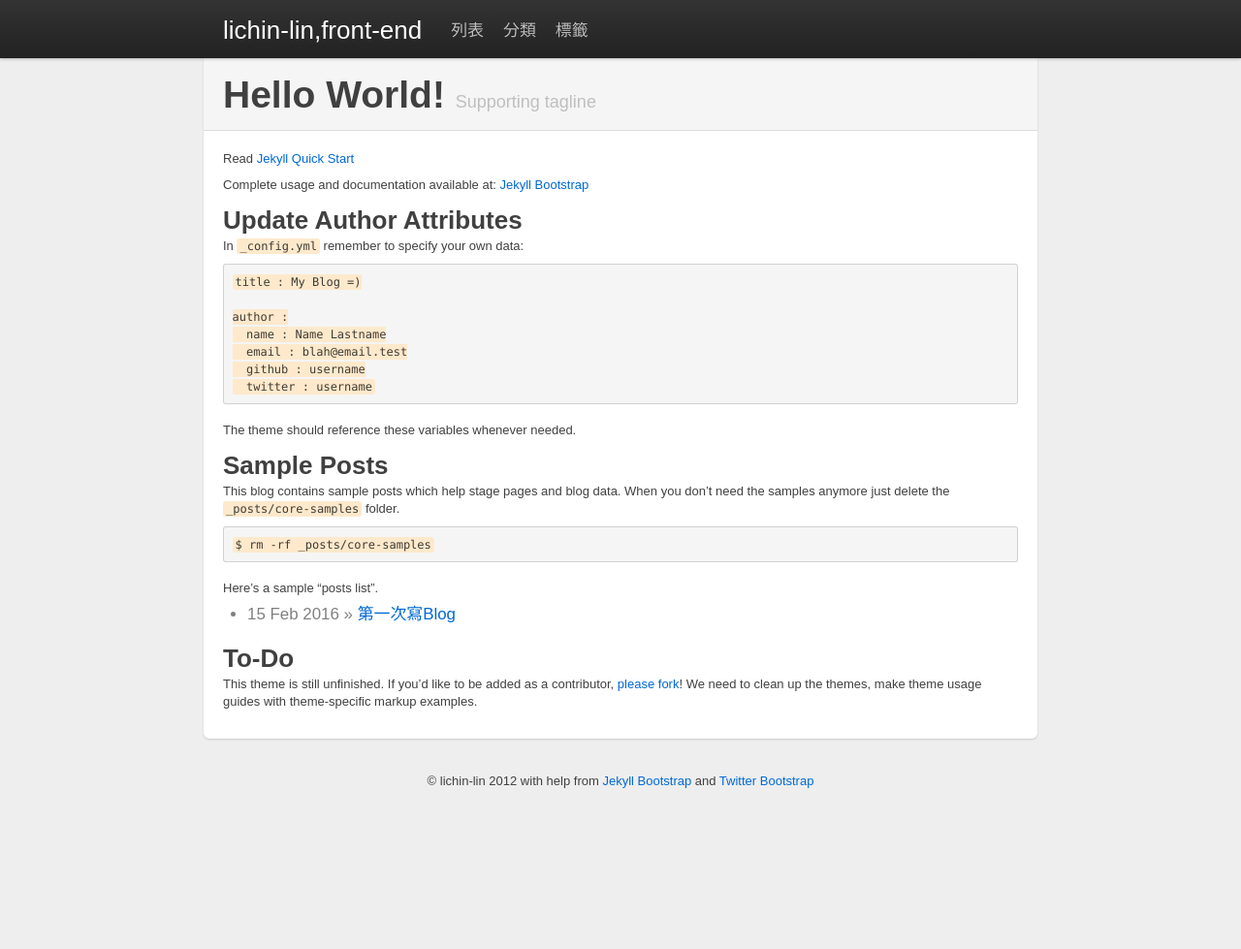
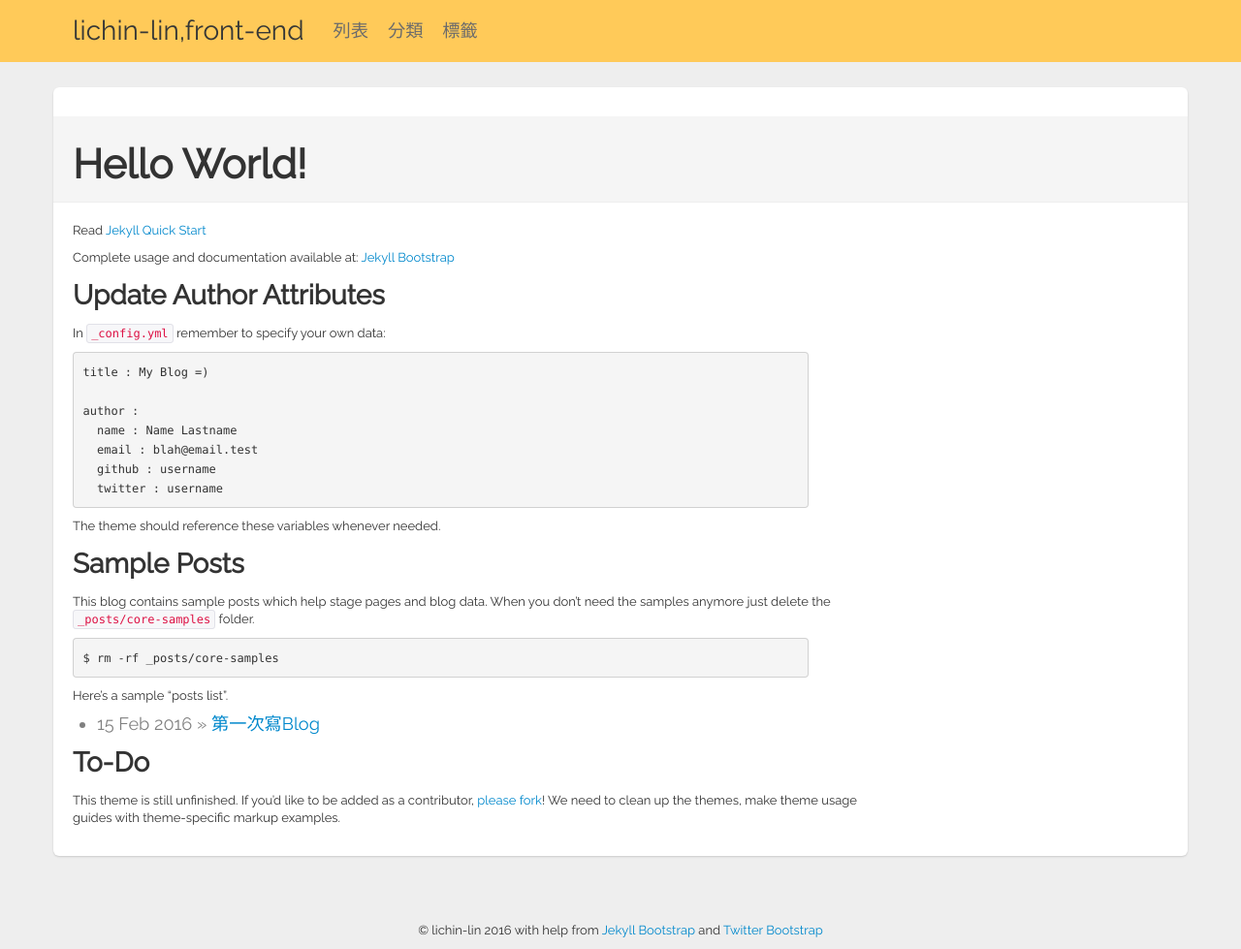
Before and after one commit to lichin-lin/lichin-lin.github.io, a Jekyll site: the page built from index.md, in a window 1280 px wide and 979 px high. Shown: the whole window at 97% size. Built offline with Jekyll 4.4.1, drawn with Linux system fonts in a browser that asks for light colours.

Commit message:
navbar style update

```diff
--- a/_includes/themes/twitter/default.html
+++ b/_includes/themes/twitter/default.html
@@ -13,9 +13,14 @@
 
     <!-- Le styles -->
     <link href="{{ ASSET_PATH }}/css/1.4.0/bootstrap.css" rel="stylesheet">
+    <link rel="stylesheet" href="{{ ASSET_PATH }}/bootstrap/css/bootstrap.2.2.2.min.css">
     <link href="{{ ASSET_PATH }}/css/style.css?body=1" rel="stylesheet" type="text/css" media="all">
+
     <link href="{{ ASSET_PATH }}/twitter/css/1.4.0/bootstrap.css" rel="stylesheet">
+    <link rel="stylesheet" href="{{ ASSET_PATH }}/twitter/bootstrap/css/bootstrap.2.2.2.min.css">
     <link href="{{ ASSET_PATH }}/twitter/css/style.css?body=1" rel="stylesheet" type="text/css" media="all">
+
+    <link href='https://fonts.googleapis.com/css?family=Raleway' rel='stylesheet' type='text/css'>
     <!-- Le fav and touch icons -->
   <!-- Update these with your own images
     <link rel="shortcut icon" href="images/favicon.ico">
@@ -29,6 +34,7 @@
 
     <div class="topbar">
       <div class="fill">
+       <div class="fill-bg">
         <div class="container">
           <a class="brand" href="{{ HOME_PATH }}">{{ site.title }}</a>
           <ul class="nav">
@@ -37,6 +43,7 @@
             {% include JB/pages_list %}
           </ul>
         </div>
+       </div>
       </div>
     </div>
 
@@ -47,7 +54,7 @@
       </div>
 
       <footer>
-        <p>&copy; {{ site.author.name }} 2012
+        <p>&copy; {{ site.author.name }} 2016
           with help from <a href="http://jekyllbootstrap.com" target="_blank" title="The Definitive Jekyll Blogging Framework">Jekyll Bootstrap</a>
           and <a href="http://twitter.github.com/bootstrap/" target="_blank">Twitter Bootstrap</a>
         </p>
--- a/_includes/themes/twitter/page.html
+++ b/_includes/themes/twitter/page.html
@@ -1,5 +1,5 @@
 <div class="page-header">
-  <h1>{{ page.title }} <small>Supporting tagline</small></h1>
+  <h1>{{ page.title }} </h1>
 </div>
 
 <div class="row">
--- a/_includes/themes/twitter/post.html
+++ b/_includes/themes/twitter/post.html
@@ -1,5 +1,5 @@
 <div class="page-header">
-  <h1>{{ page.title }} <small>Supporting tagline</small></h1>
+  <h1>{{ page.title }}</h1>
 </div>
 
 <div class="row">
--- a/assets/themes/twitter/css/style.css
+++ b/assets/themes/twitter/css/style.css
@@ -10,17 +10,17 @@ body {
   text-align: center; /* center align it with the container */
 }
 .container {
-  width: 820px; /* downsize our container to make the content feel a bit tighter and more cohesive. NOTE: this removes two full columns from the grid, meaning you only go to 14 columns and not 16. */
+  //width: 820px; /* downsize our container to make the content feel a bit tighter and more cohesive. NOTE: this removes two full columns from the grid, meaning you only go to 14 columns and not 16. */
 }
 
 /* The white background content wrapper */
 .content {
   background-color: #fff;
   padding: 20px;
-  margin: 0 -20px; /* negative indent the amount of the padding to maintain the grid system */
-  -webkit-border-radius: 0 0 6px 6px;
-     -moz-border-radius: 0 0 6px 6px;
-          border-radius: 0 0 6px 6px;
+  margin: 50px 0;/* negative indent the amount of the padding to maintain the grid system */
+  -webkit-border-radius: 6px 6px 6px 6px;
+     -moz-border-radius: 6px 6px 6px 6px;`
+          border-radius: 6px 6px 6px 6px;
   -webkit-box-shadow: 0 1px 2px rgba(0,0,0,.15);
      -moz-box-shadow: 0 1px 2px rgba(0,0,0,.15);
           box-shadow: 0 1px 2px rgba(0,0,0,.15);
@@ -30,7 +30,8 @@ body {
 .page-header {
   background-color: #f5f5f5;
   padding: 20px 20px 10px;
-  margin: -20px -20px 20px;
+  margin: 10px -20px 20px;
+
 }
 .page-header h1{
 	font-size: 3em;
@@ -38,22 +39,35 @@ body {
 .topbar .fill{
 	height: 60px;
 }
+.fill-bg{
+	background-color: #FFCA59;
+}
 .topbar .brand{
 	font-size: 2em;
+	color: #373836;
 	padding: 18px 20px 18px;
+	margin-left: 0;
+	box-shadow: 0;
 }
 .topbar .btn {
   border: 0;
 }
+.topbar a{
+	text-shadow: none;
+}
+.topbar ul li a{
+	color: #6B6B6B;
+}
 .topbar div>ul, .nav{
 	margin: 12px 5px 0 0;
+
 }
 .topbar div>ul>li, .nav>li{
 	font-size: 1.3em;
+
 }
 
 /* tag_box ======================================================== */
-
 .tag_box {
 	list-style:none;
 	margin:0;
@@ -84,11 +98,11 @@ body {
 	border:1px solid #4C964D;
 	color:#FFF;
 }
-/* content ======================================================*/
-.content{
-	margin-top: 20px;
+/* tags and word =============================================*/
+.row{
+	margin-left: -20px;
+	margin-right: 20px;
 }
-/* tags and word =============================================*/
 .row .span14 h2{
 	font-size: 2em;
 }
@@ -98,7 +112,17 @@ body {
 .row .span14 ul li{
 	font-size: 1.3em;
 }
+.row pre{
+	width: 90%;
+}
+.row li{
+	font-size: 1.2em;
+}
 
+#disqus_thread{
+	padding-left: 5px;
+	padding-right: 25px;
+}
 #dsq-app5{
 	display: none;
 }
```
